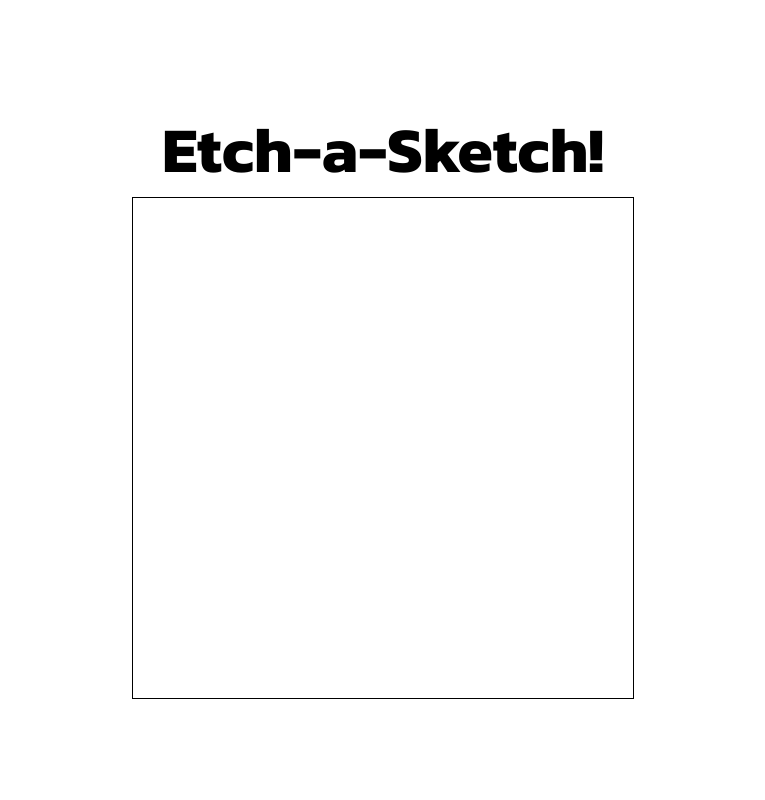
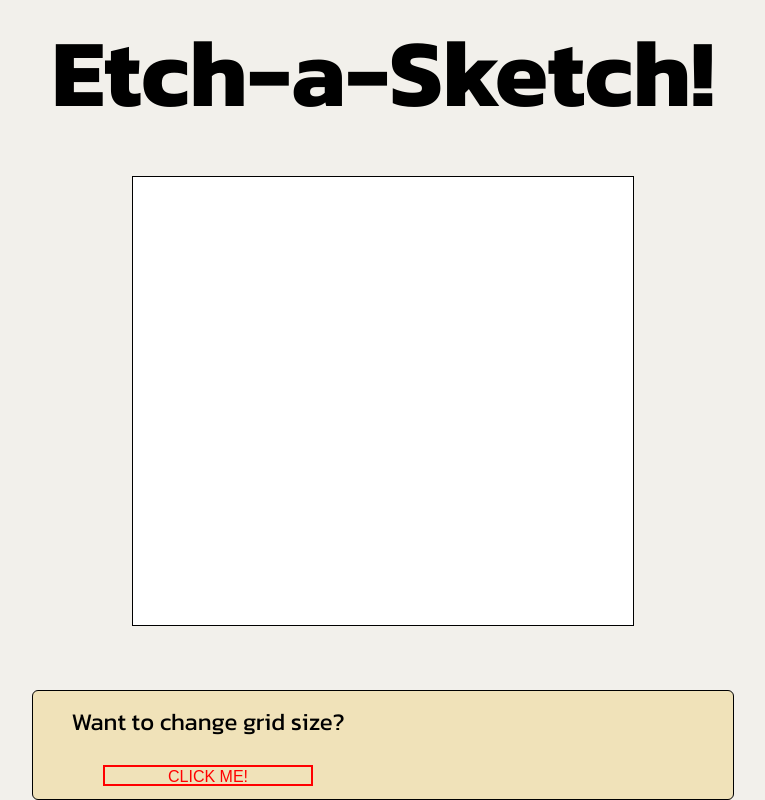
Before and after one commit to kruczys/etch-sketch, a website built with Vite: page index.html in a window 1280 px wide. Shown: the whole page, without its empty margins (257-1022 px from the left). Built offline with nearby package versions, Linux system fonts and the light colour scheme.

Commit message:
feat: Created bottom menu

```diff
--- a/index.html
+++ b/index.html
@@ -15,10 +15,15 @@
   </head>
   <body>
     <div id="main-container">
-      <div id="header-info">
-        <div id="headline">Etch-a-Sketch!</div>
+      <div id="headline"><p>Etch-a-Sketch!</p></div>
+      <div id="grid-container"></div>
+      <div id="bottom-menu">
+        <div id="size-change">
+          <span>Want to change grid size?</span>
+          <button id="change-size-button">CLICK ME!</button>
+        </div>
+        <div id="mode-change"></div>
       </div>
-      <div id="grid-container"></div>
     </div>
   </body>
 </html>
--- a/src/style.css
+++ b/src/style.css
@@ -1,6 +1,7 @@
 body {
   margin: 0;
   font-family: "Kanit", sans-serif;
+  background-color: #f2f0eb;
 }
 
 #main-container {
@@ -9,12 +10,18 @@
   display: flex;
   flex-direction: column;
   align-items: center;
-  justify-content: center;
+  justify-content: flex-start;
+  gap: 2em;
 }
-
 #headline {
-  font-size: 4em;
+  display: flex;
+  flex-wrap: nowrap;
+}
+#headline > p {
+  font-size: 6em;
   font-weight: 700;
+  margin: 0;
+  align-self: flex-end;
 }
 
 #grid-container {
@@ -23,11 +30,38 @@
   border: solid 1px black;
   display: flex;
   flex-wrap: wrap;
+  background-color: white;
 }
 
-.square {
-  width: 20%; /* 100 / grid number */
+#bottom-menu {
+  justify-self: flex-end;
+  width: 700px;
+  height: 15%;
+  border: solid black 1px;
+  background-color: #f0e2b9;
+  border-radius: 6px;
+  display: flex;
+  margin-top: 2em;
+}
+
+#size-change {
+  width: 50%;
+  height: 100%;
+  display: flex;
+  flex-direction: column;
+  flex-wrap: nowrap;
+  justify-content: space-around;
+  align-items: center;
+}
+
+#size-change > span {
+  font-size: 1.5em;
+}
+#change-size-button {
+  background-color: #f0e2b9;
+  border: solid red 2px;
+  color: red;
   height: 20%;
-  padding: 0;
-  margin: 0;
+  width: 60%;
+  font-size: 1em;
 }
```
